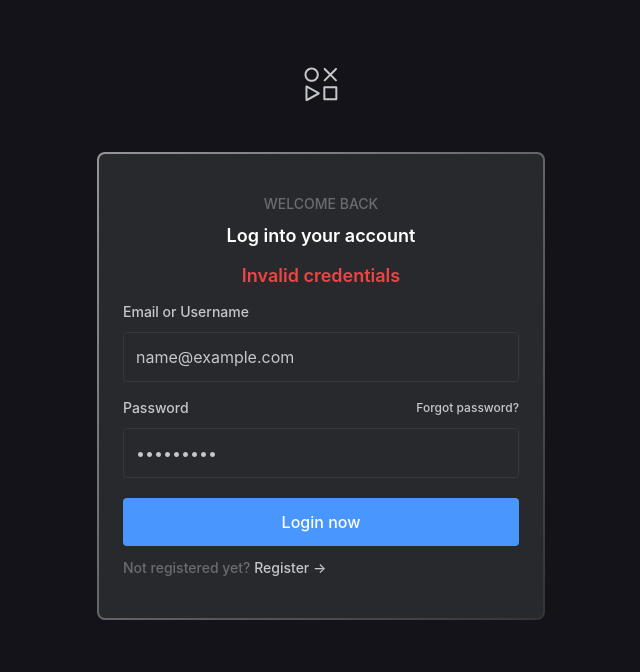
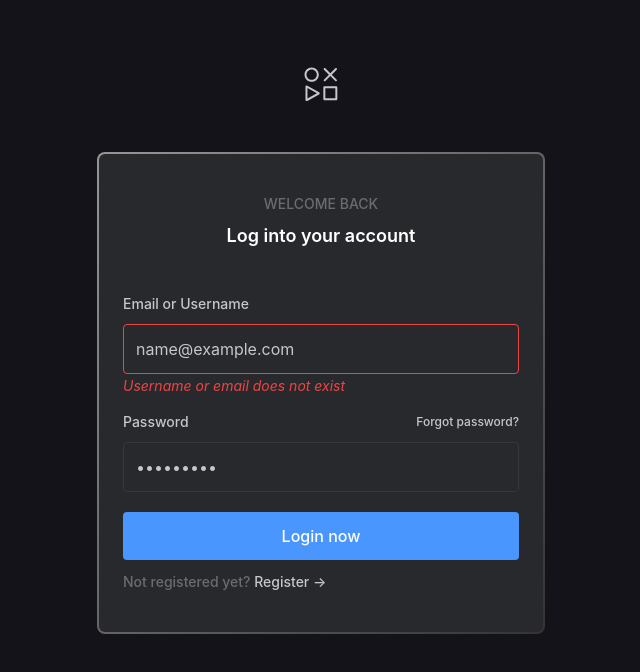
Before and after one commit to aayush-jangra/frontend, a React (Create React App) app in the folder auth-ui/: page / in a window 1280 px wide. Both pictures are taken after typing "name@example.com", "Sample123" into the empty fields and a click on the button "Login now". Shown: the top 672 px of the page, without its empty margins (319-959 px from the left). Built offline with nearby package versions, Linux system fonts and the light colour scheme.

Commit message:
login-page added error checks

```diff
--- a/auth-ui/src/Components/LoginComponent.tsx
+++ b/auth-ui/src/Components/LoginComponent.tsx
@@ -1,16 +1,18 @@
 import { useState } from "react";
 import { useUsers } from "../data/useUsers";
+import { TextInput } from "./TextInput";
+import { AuthErrorMsg } from "../schema/auth.schema";
 
 export const LoginComponent: React.FC<{ openRegisterTab: () => void }> = ({
   openRegisterTab,
 }) => {
   const [username, setUsername] = useState("");
   const [password, setPassword] = useState("");
-  const [isError, setError] = useState(false);
-  const { isValidUser } = useUsers();
+  const [errorMsg, setErrorMsg] = useState("");
+  const { loginUser } = useUsers();
 
   const handleChange = (e: React.ChangeEvent<HTMLInputElement>) => {
-    setError(false);
+    setErrorMsg("");
     if (e.target.name === "username") {
       setUsername(e.target.value);
     } else if (e.target.name === "password") {
@@ -20,8 +22,10 @@ export const LoginComponent: React.FC<{ openRegisterTab: () => void }> = ({
 
   const handleSubmit = (e: React.FormEvent<HTMLFormElement>) => {
     e.preventDefault();
-    if (!isValidUser(username, password)) {
-      setError(true);
+    try {
+      loginUser(username, password);
+    } catch (error) {
+      setErrorMsg((error as Error).message);
     }
   };
 
@@ -36,25 +40,16 @@ export const LoginComponent: React.FC<{ openRegisterTab: () => void }> = ({
             Log into your account
           </div>
         </div>
-        {isError && (
-          <div className="-my-8 text-red-500 font-semibold text-lg text-center">
-            Invalid credentials
-          </div>
-        )}
         <form className="flex flex-col gap-4" onSubmit={handleSubmit}>
-          <div className="flex flex-col gap-2.5">
-            <div className="font-medium text-sm text-text-primary">
-              Email or Username
-            </div>
-            <input
+          <TextInput
+            heading="Email or Username"
             value={username}
             onChange={handleChange}
             name="username"
             type="text"
-              className="border-sm border-border-primary rounded bg-transparent text-text-primary placeholder:text-content p-3"
+            errorMsg={errorMsg === AuthErrorMsg.DOES_NOT_EXIST ? errorMsg : ""}
             placeholder="Enter your email or username"
           />
-          </div>
           <div className="flex flex-col gap-2.5">
             <div className="flex w-full justify-between">
               <div className="font-medium text-sm text-text-primary">
@@ -68,12 +63,14 @@ export const LoginComponent: React.FC<{ openRegisterTab: () => void }> = ({
                 Forgot password?
               </button>
             </div>
-            <input
+            <TextInput
               type="password"
               value={password}
               onChange={handleChange}
               name="password"
-              className="border-sm border-border-primary rounded bg-transparent text-text-primary placeholder:text-content p-3"
+              errorMsg={
+                errorMsg === AuthErrorMsg.INVALID_PASSWORD ? errorMsg : ""
+              }
               placeholder="Enter your password"
             />
           </div>
--- a/auth-ui/src/Components/RegisterComponent.tsx
+++ b/auth-ui/src/Components/RegisterComponent.tsx
@@ -1,5 +1,7 @@
 import { useState } from "react";
 import { useUsers } from "../data/useUsers";
+import { TextInput } from "./TextInput";
+import { AuthErrorMsg } from "../schema/auth.schema";
 
 export const RegisterComponent: React.FC<{ openLoginTab: () => void }> = ({
   openLoginTab,
@@ -40,49 +42,37 @@ export const RegisterComponent: React.FC<{ openLoginTab: () => void }> = ({
             Create an account to continue
           </div>
         </div>
-        {errorMsg && (
-          <div className="-my-8 text-red-500 font-semibold text-lg text-center">
-            {errorMsg}
-          </div>
-        )}
         <form className="flex flex-col gap-4" onSubmit={handleSubmit}>
-          <div className="flex flex-col gap-2.5">
-            <div className="font-medium text-sm text-text-primary">Email</div>
-            <input
+          <TextInput
             type="email"
             name="email"
+            heading="Email"
             value={email}
             onChange={handleChange}
-              className="border-sm border-border-primary rounded bg-transparent text-text-primary placeholder:text-content p-3"
             placeholder="Enter your email"
+            errorMsg={errorMsg === AuthErrorMsg.REGISTERED_USER ? errorMsg : ""}
           />
-          </div>
-          <div className="flex flex-col gap-2.5">
-            <div className="font-medium text-sm text-text-primary">
-              Username
-            </div>
-            <input
+          <TextInput
             type="text"
             name="username"
+            heading="Username"
             value={username}
             onChange={handleChange}
-              className="border-sm border-border-primary rounded bg-transparent text-text-primary placeholder:text-content p-3"
             placeholder="Choose a preferred username"
+            errorMsg={
+              errorMsg === AuthErrorMsg.UNAVAILABLE_USERNAME ? errorMsg : ""
+            }
           />
-          </div>
-          <div className="flex flex-col gap-2.5">
-            <div className="font-medium text-sm text-text-primary">
-              Password
-            </div>
-            <input
+          <TextInput
             type="password"
             name="password"
+            heading="Password"
             value={password}
             onChange={handleChange}
             className="border-sm border-border-primary rounded bg-transparent text-text-primary placeholder:text-content p-3"
             placeholder="Choose a strong password"
+            errorMsg={errorMsg === AuthErrorMsg.WEAK_PASSWORD ? errorMsg : ""}
           />
-          </div>
           <div className="flex flex-col gap-3">
             <button
               type="submit"
--- /dev/null
+++ b/auth-ui/src/Components/TextInput.tsx
@@ -0,0 +1,28 @@
+interface TextInputProps extends React.InputHTMLAttributes<HTMLInputElement> {
+  heading?: string;
+  errorMsg?: string;
+}
+
+export const TextInput = ({
+  heading,
+  errorMsg = "",
+  className: overrideClass,
+  ...props
+}: TextInputProps) => {
+  return (
+    <div className="flex flex-col gap-2.5">
+      {heading && (
+        <div className="font-medium text-sm text-text-primary">{heading}</div>
+      )}
+      <input
+        className={`border-sm rounded bg-transparent text-text-primary placeholder:text-content p-3 ${
+          errorMsg ? "border-red-500" : "border-border-primary"
+        } ${overrideClass}`}
+        {...props}
+      />
+      {errorMsg && (
+        <div className="-mt-2 text-red-500 text-sm italic">{errorMsg}</div>
+      )}
+    </div>
+  );
+};
--- a/auth-ui/src/data/useUsers.ts
+++ b/auth-ui/src/data/useUsers.ts
@@ -1,3 +1,4 @@
+import { AuthErrorMsg } from "../schema/auth.schema";
 import { User } from "../schema/users.schema";
 
 const users: User[] = [
@@ -17,6 +18,13 @@ export const useUsers = () => {
     return users.some((user) => user.username === username);
   };
 
+  const isValidUsernameOrEmail = (usernameOrEmail: string) => {
+    return users.some(
+      (user) =>
+        user.email === usernameOrEmail || user.username === usernameOrEmail
+    );
+  };
+
   const isValidUser = (usernameOrEmail: string, password: string) => {
     return users.some(
       (user) =>
@@ -25,12 +33,21 @@ export const useUsers = () => {
     );
   };
 
+  const loginUser = (usernameOrEmail: string, password: string) => {
+    if (!isValidUsernameOrEmail(usernameOrEmail))
+      throw new Error(AuthErrorMsg.DOES_NOT_EXIST);
+    if (!isValidUser(usernameOrEmail, password))
+      throw new Error(AuthErrorMsg.INVALID_PASSWORD);
+  };
+
   const registerUser = ({ username, email, password }: User) => {
-    if (isUserRegistered(email)) throw new Error("User already registerd");
-    if (isUsernameTaken(username)) throw new Error("Username not available");
+    if (isUserRegistered(email)) throw new Error(AuthErrorMsg.REGISTERED_USER);
+    if (isUsernameTaken(username))
+      throw new Error(AuthErrorMsg.UNAVAILABLE_USERNAME);
+    if (password.length < 8) throw new Error(AuthErrorMsg.WEAK_PASSWORD);
 
     users.push({ username, email, password });
   };
 
-  return { isValidUser, registerUser };
+  return { loginUser, registerUser };
 };
--- /dev/null
+++ b/auth-ui/src/schema/auth.schema.ts
@@ -0,0 +1,7 @@
+export enum AuthErrorMsg {
+  REGISTERED_USER = "User already registered",
+  UNAVAILABLE_USERNAME = "Username not available",
+  WEAK_PASSWORD = "Password is short (min 8 characters)",
+  DOES_NOT_EXIST = "Username or email does not exist",
+  INVALID_PASSWORD = "Invalid Password",
+}
```
Lines whose indentation alone changed are shown as unchanged.
